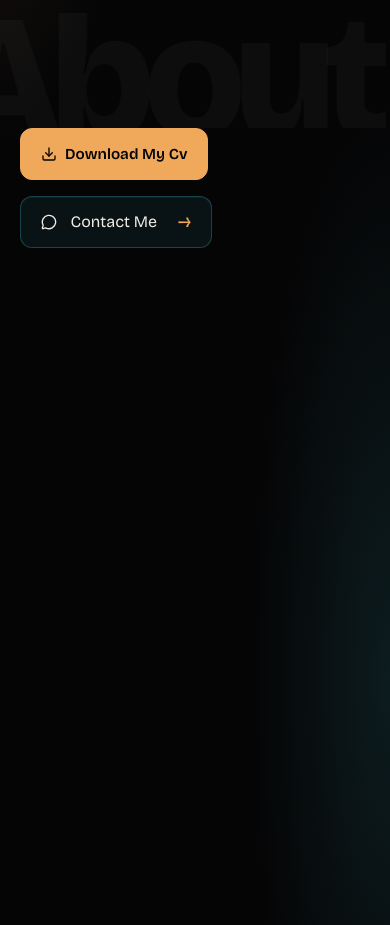
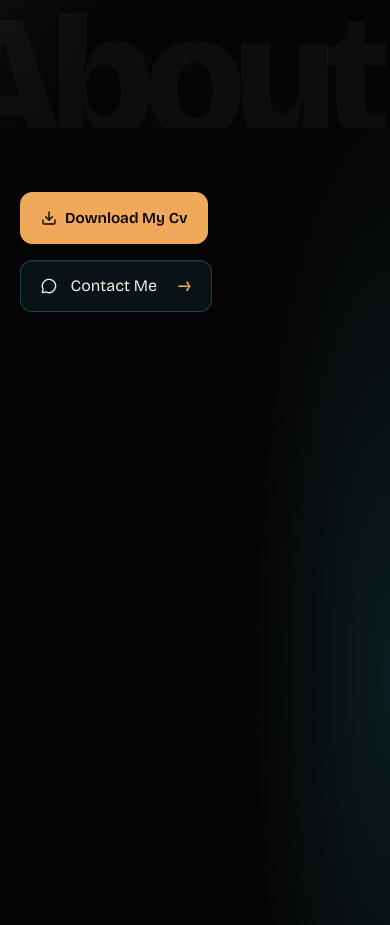
Before and after one commit to M-Waleed-JR/Portfolio, a Next.js app: page / in a window 390 px wide. Shown: the part 1560-2485 px from the top of the page. Built offline with nearby package versions, Linux system fonts and the light colour scheme; no server answers.

Commit message:
fixing Cv button issue

```diff
--- a/src/components/About/About.module.css
+++ b/src/components/About/About.module.css
@@ -484,6 +484,13 @@
   align-items: stretch;
   gap: 1rem;
   padding-bottom: clamp(5rem, 9vw, 8rem);
+  padding-top: 2rem;
+}
+
+@media (max-width: 640px) {
+  .links {
+    padding-top: 4rem;
+  }
 }
 
 .actionLink {
```
